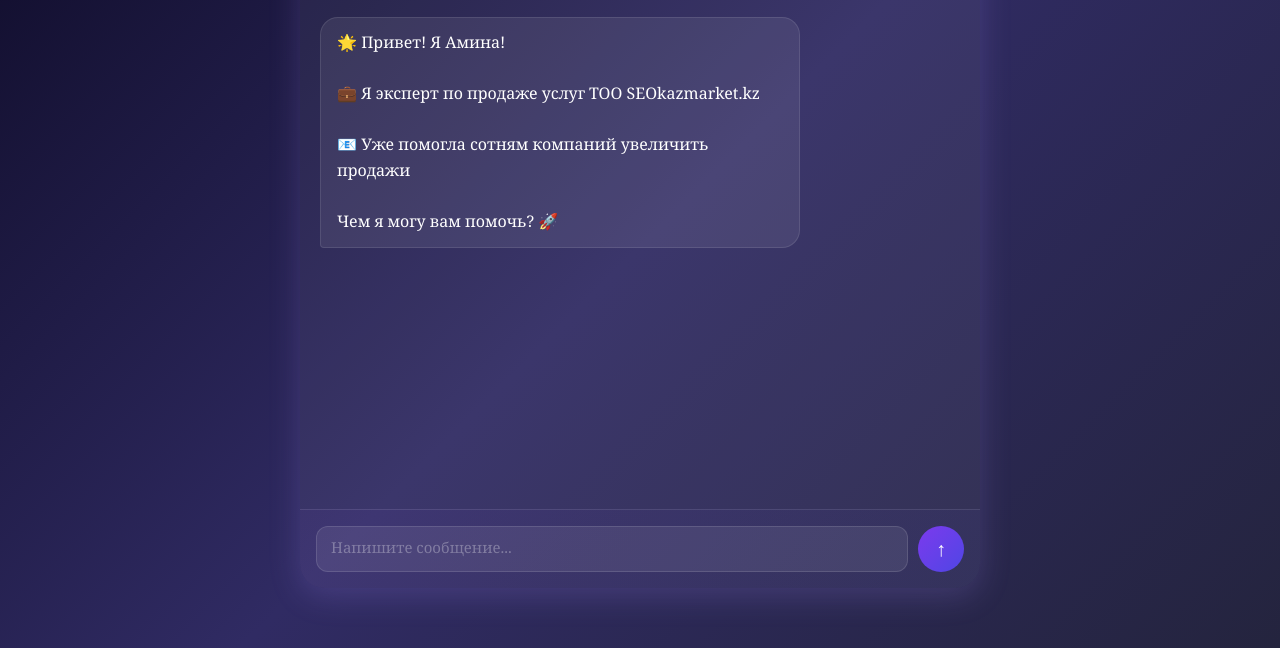
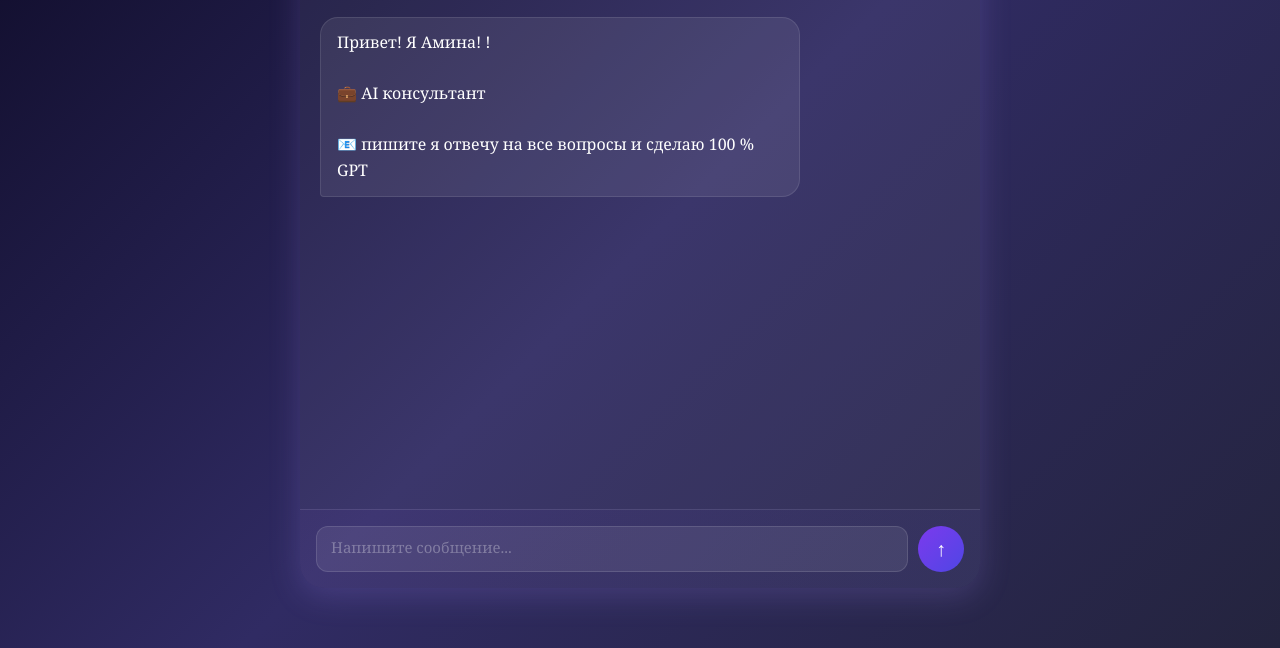
Before and after one commit to rekuskz-gif/amina-ai, a plain HTML site: page index.html in a window 1280 px wide. Shown: the part 152-800 px from the top of the page. Drawn offline with Linux system fonts and the light colour scheme.

Commit message:
Update index.html

```diff
--- a/index.html
+++ b/index.html
@@ -426,7 +426,7 @@
           addMessage("bot", "Привет! Я Амина 👋\n\nЧем я могу вам помочь?");
         }
       } else {
-        addMessage("bot", "🌟 Привет! Я Амина!\n\n💼 Я эксперт по продаже услуг ТОО SEOkazmarket.kz\n\n📧 Уже помогла сотням компаний увеличить продажи\n\nЧем я могу вам помочь? 🚀");
+        addMessage("bot", "Привет! Я Амина! !\n\n💼 AI консультант\n\n📧 пишите я отвечу на все вопросы и сделаю 100 % GPT");
       }
     }
 
```
